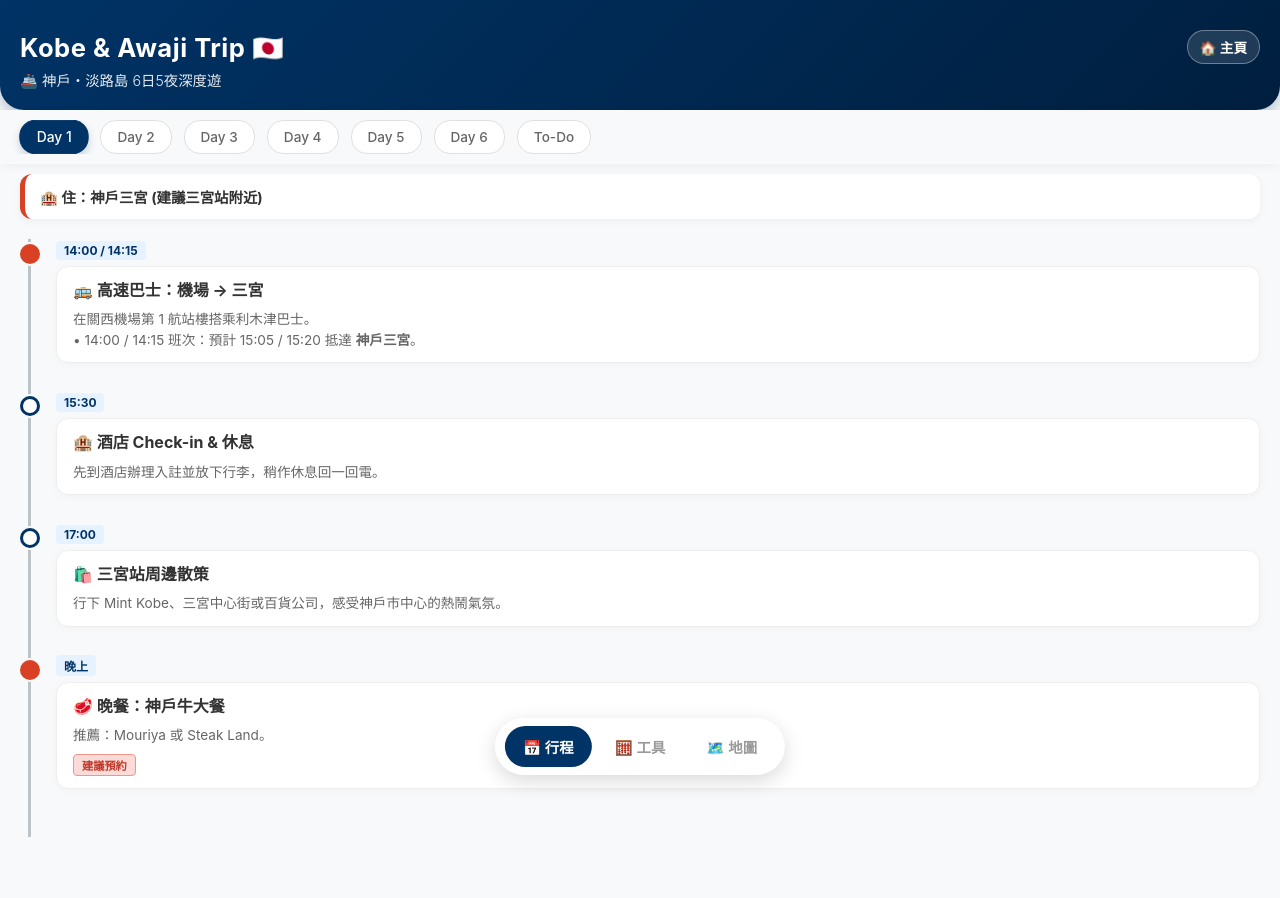
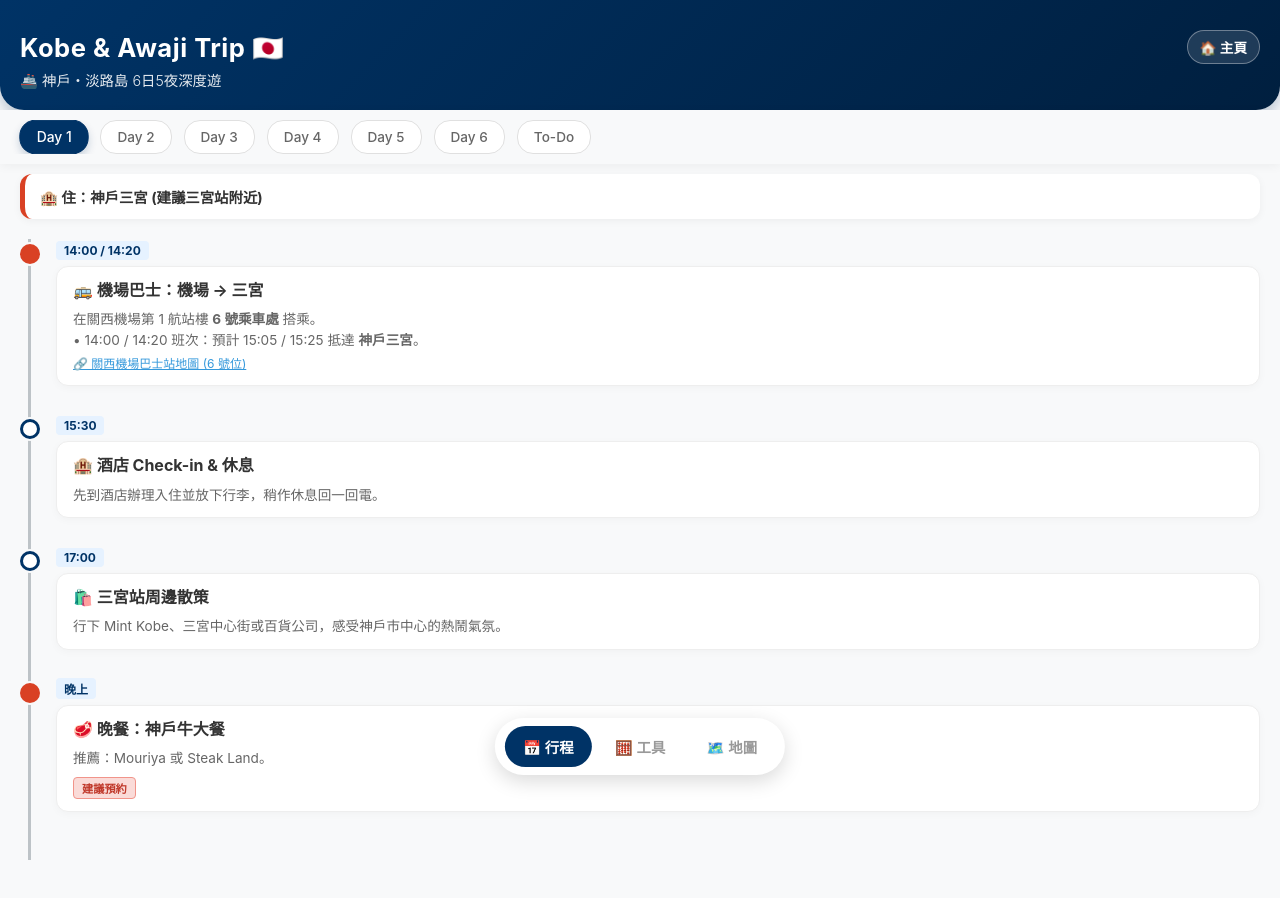
Before and after one commit to monmonmibo/monmonmibo.github.io, a React (Vite) app: page /ukb26 in a window 1280 px wide. Shown: the top 898 px of the page. Built offline with nearby package versions, Linux system fonts and the light colour scheme.

Commit message:
Refine UKB26 Day 1 and Day 5 details: fix bus times, typo, and add restaurant links

```diff
--- a/src/pages/UKB26/UKB26.jsx
+++ b/src/pages/UKB26/UKB26.jsx
@@ -68,12 +68,13 @@ export default function UKB26() {
             <div className={styles.timelineContainer}>
               <div className={styles.timeline}>
                 <div className={`${styles.timelineItem} ${styles.highlight}`}>
-                  <div className={styles.timeLabel}>14:00 / 14:15</div>
+                  <div className={styles.timeLabel}>14:00 / 14:20</div>
                   <div className={styles.card}>
-                    <span className={styles.itemTitle}>🚌 高速巴士：機場 → 三宮</span>
+                    <span className={styles.itemTitle}>🚌 機場巴士：機場 → 三宮</span>
                     <div className={styles.details}>
-                        在關西機場第 1 航站樓搭乘利木津巴士。<br/>
-                        • 14:00 / 14:15 班次：預計 15:05 / 15:20 抵達 <strong>神戶三宮</strong>。
+                        在關西機場第 1 航站樓 <strong>6 號乘車處</strong> 搭乘。<br/>
+                        • 14:00 / 14:20 班次：預計 15:05 / 15:25 抵達 <strong>神戶三宮</strong>。<br/>
+                        <a href="https://www.kate.co.jp/tcn/kix_busstop/#terminal1" target="_blank" rel="noreferrer" style={{ fontSize: '0.75rem', color: '#3498DB', textDecoration: 'underline', marginTop: '5px', display: 'block' }}>🔗 關西機場巴士站地圖 (6 號位)</a>
                     </div>
                   </div>
                 </div>
@@ -81,7 +82,7 @@ export default function UKB26() {
                   <div className={styles.timeLabel}>15:30</div>
                   <div className={styles.card}>
                     <span className={styles.itemTitle}>🏨 酒店 Check-in & 休息</span>
-                    <div className={styles.details}>先到酒店辦理入註並放下行李，稍作休息回一回電。</div>
+                    <div className={styles.details}>先到酒店辦理入住並放下行李，稍作休息回一回電。</div>
                   </div>
                 </div>
                 <div className={styles.timelineItem}>
@@ -278,9 +279,9 @@ export default function UKB26() {
                   <div className={styles.card}>
                     <span className={styles.itemTitle}>🛍️ Highway Oasis：買物與午餐</span>
                     <div className={styles.details}>
-                        <strong>食：</strong>推薦「みけ家」淡路牛或海鮮丼。<br/>
+                        <strong>食：</strong>餐廳選擇極多 (推薦：みけ家和食、Ponte Mar 景觀餐廳、尊拉麵)。<br/>
                         <strong>買：</strong>洋蔥湯粉、黑蒜咖哩、真洋蔥大掃貨！🧅<br/>
-                        欣賞完大橋美景後，準備前往下一站。
+                        <a href="http://www.awajishimahighwayoasis.com/food/" target="_blank" rel="noreferrer" style={{ fontSize: '0.75rem', color: '#3498DB', textDecoration: 'underline', marginTop: '5px', display: 'block' }}>🔗 Highway Oasis 餐廳一覽</a>
                     </div>
                   </div>
                 </div>
@@ -355,7 +356,7 @@ export default function UKB26() {
                   <div className={styles.card}>
                     <span className={styles.itemTitle}>🚌 高速巴士：三宮 → 關西機場</span>
                     <div className={styles.details}>
-                        搭乘 13:40 的利木津巴士。<br/>
+                        搭乘 13:40 的機場巴士。<br/>
                         <strong>14:45</strong> 抵達關西機場第 1 航站樓，準備登機。
                     </div>
                   </div>
```
